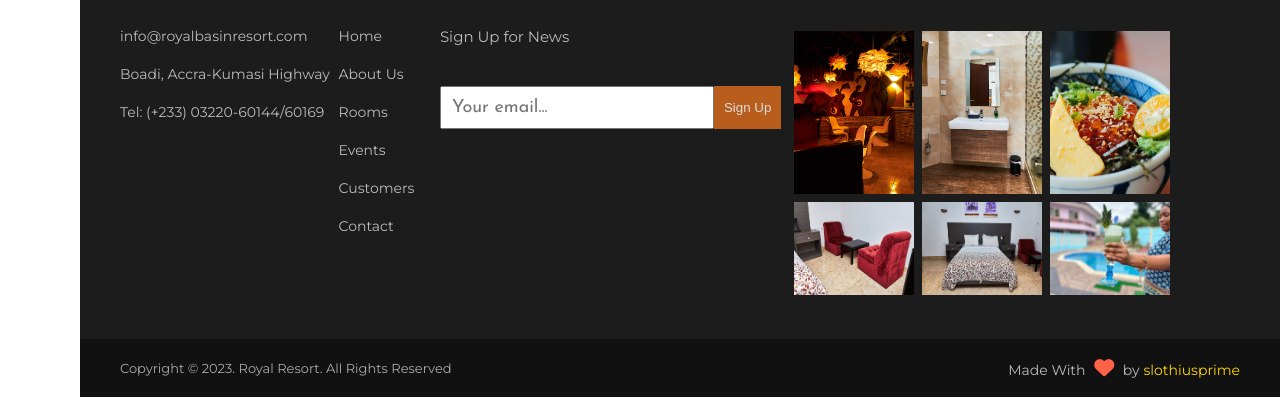
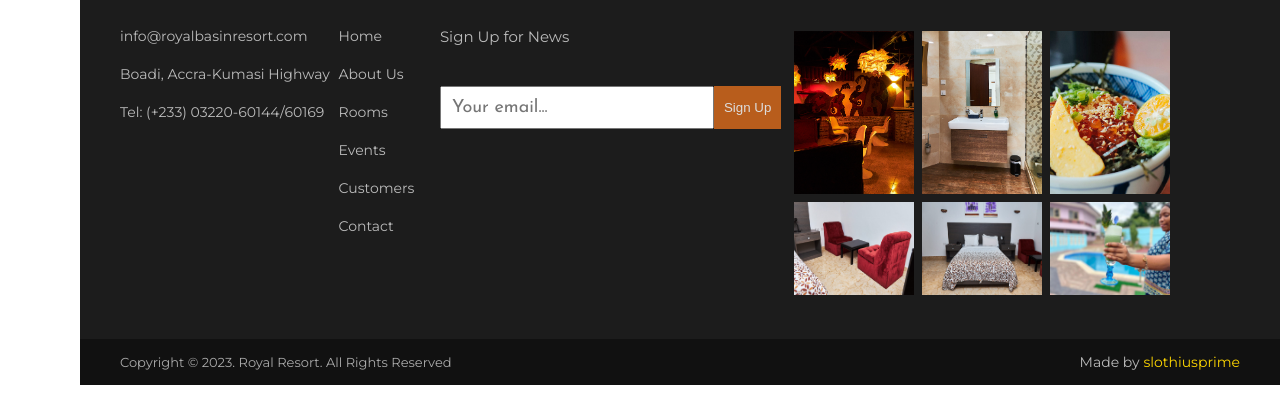
Before and after one commit to fronomenal/vanilla_hotel_landing, a plain HTML site: page index.html in a window 1280 px wide. Shown: the part 5473-5870 px from the top of the page. Drawn offline with Linux system fonts and the light colour scheme.

Commit message:
minor change

```diff
--- a/index.html
+++ b/index.html
@@ -338,7 +338,7 @@
             </div>
 
             <div class="text-right">
-                <p>Made With <i class="fas fa-heart"></i> by <span>slothiusprime</span></p>
+                <p>Made by <span>slothiusprime</span></p>
             </div>
         </div>
     </footer>
```
